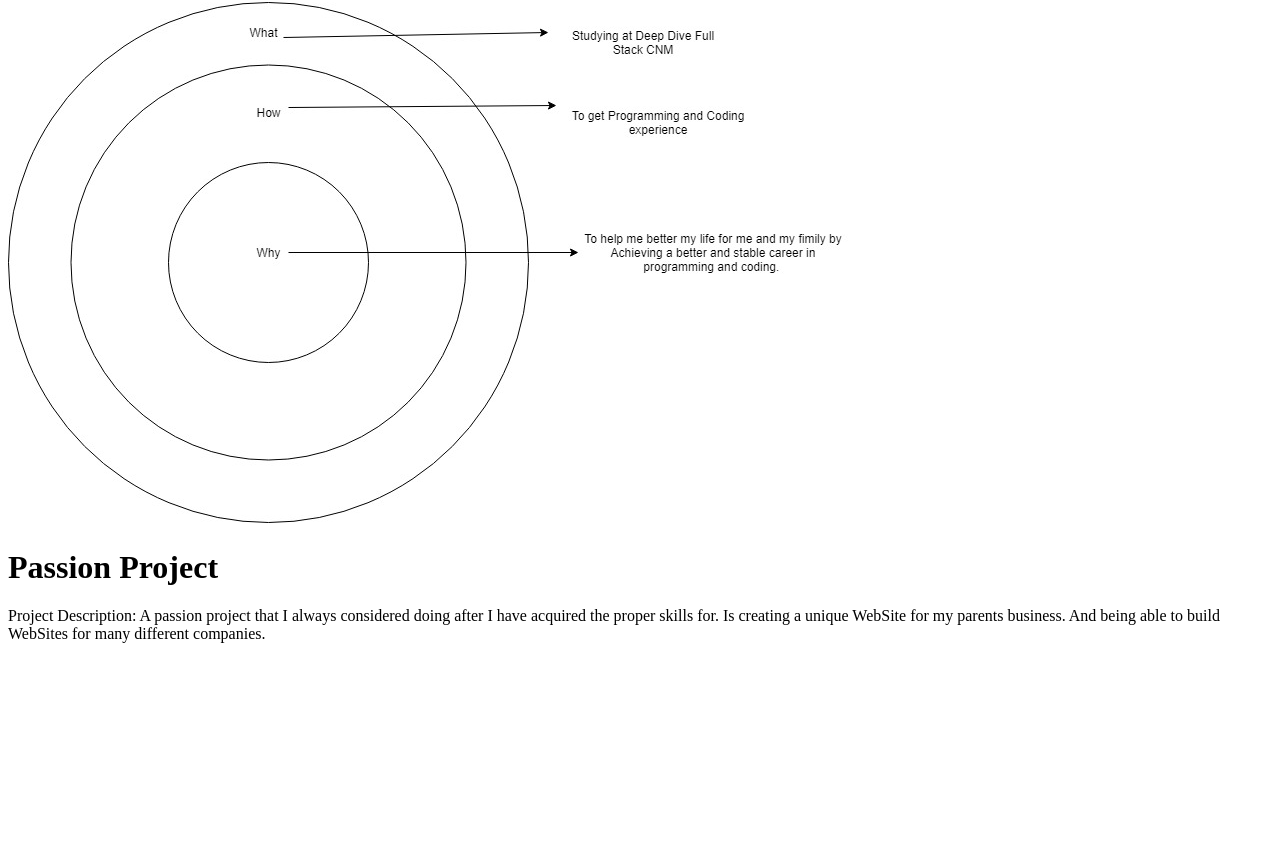
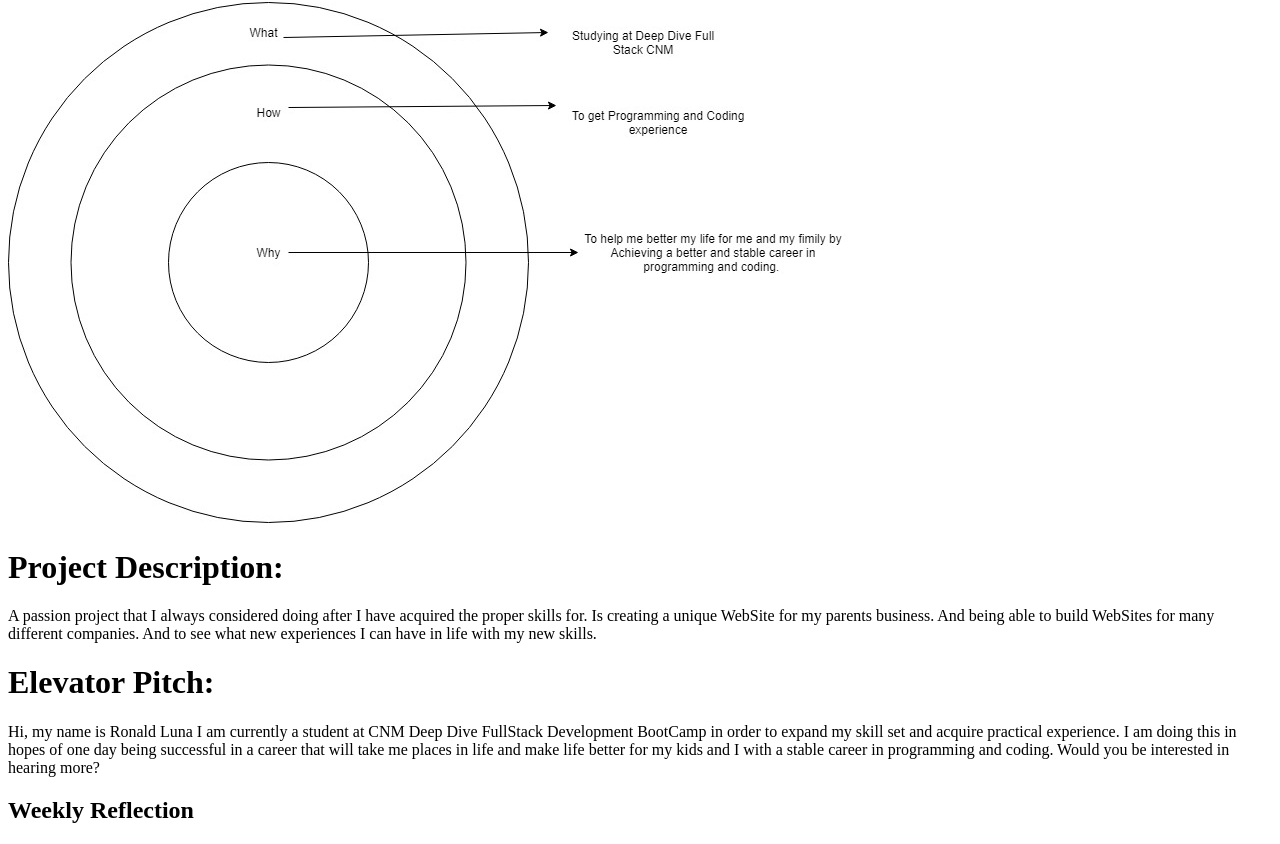
Before and after one commit to RonL1985/Pro-Dev-Project, a plain HTML site: page index.html in a window 1280 px wide. Shown: the part 963-1807 px from the top of the page. Before the commit the page ends 1622 px from the top, so only its background shows below. Drawn offline with Linux system fonts and the light colour scheme.

Commit message:
Pro-Dev_Project

```diff
--- a/index.html
+++ b/index.html
@@ -46,10 +46,15 @@
 	<body>
 		<h1>Golden Circle</h1>
 		<img src="Golden-Circle.jpg">
-		<h1>Passion Project</h1>
-		<P>Project Description: A passion project that I always considered doing after I have
-			acquired the proper skills for. Is creating a unique WebSite for my parents business. And being able to build
-			WebSites for many different companies.</P>
+		<h1>Project Description:</h1> <P>A passion project that I always considered doing after I have
+		acquired the proper skills for. Is creating a unique WebSite for my parents business. And being able to build
+		WebSites for many different companies. And to see what new experiences I can have in life with my new skills.</P>
+		<h1>Elevator Pitch:</h1> <p>Hi, my name is Ronald Luna I am currently a student at CNM Deep Dive FullStack
+		Development BootCamp in order to expand my skill set and acquire practical experience.
+		I am doing this in hopes of one day being successful in a career that will take me places in life and make life
+		better for my kids and I with a stable career in programming and coding. Would you be interested in hearing more?</p>
+		<h2>Weekly Reflection</h2>
+		<p></p>
 
 	</body>
 </html>
```
